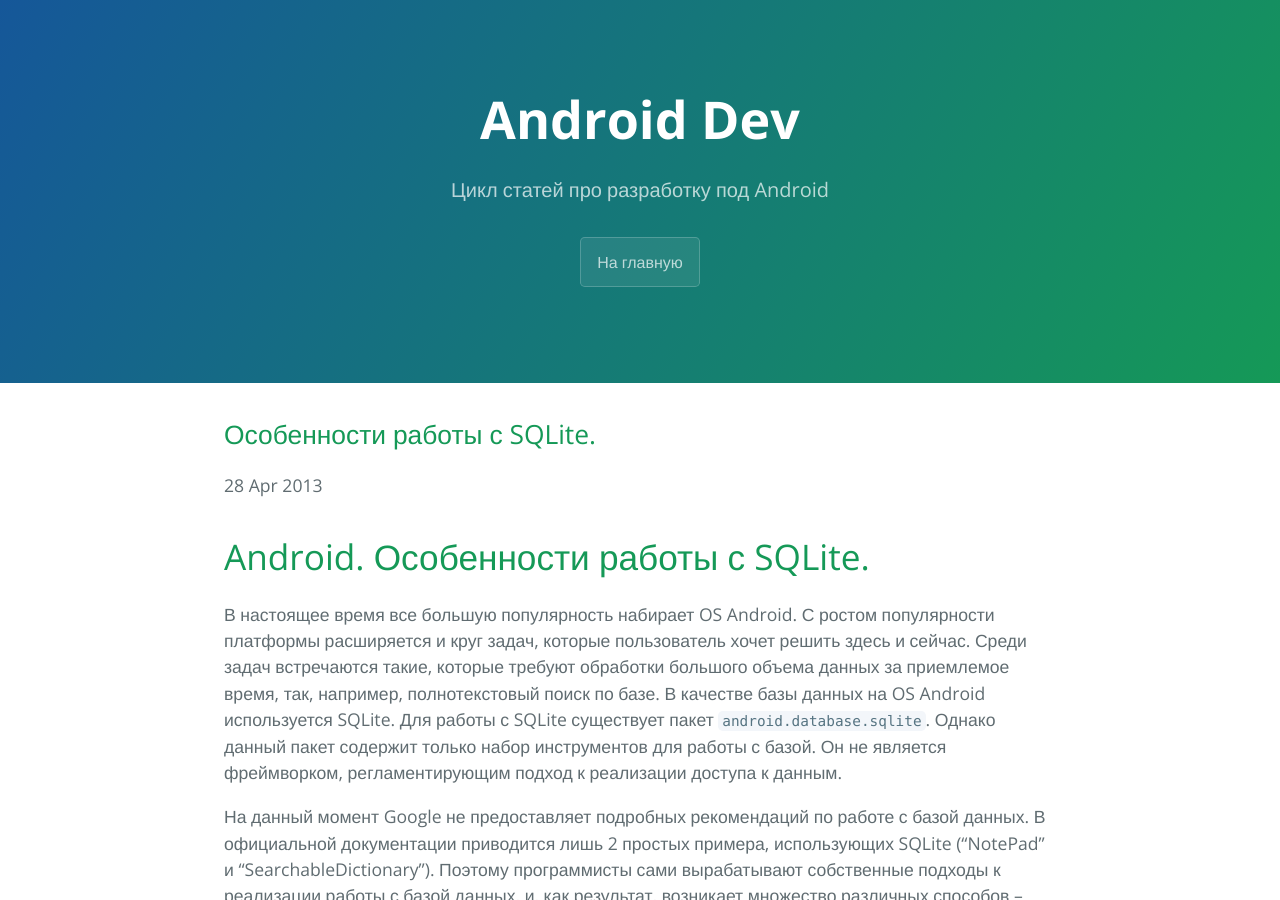
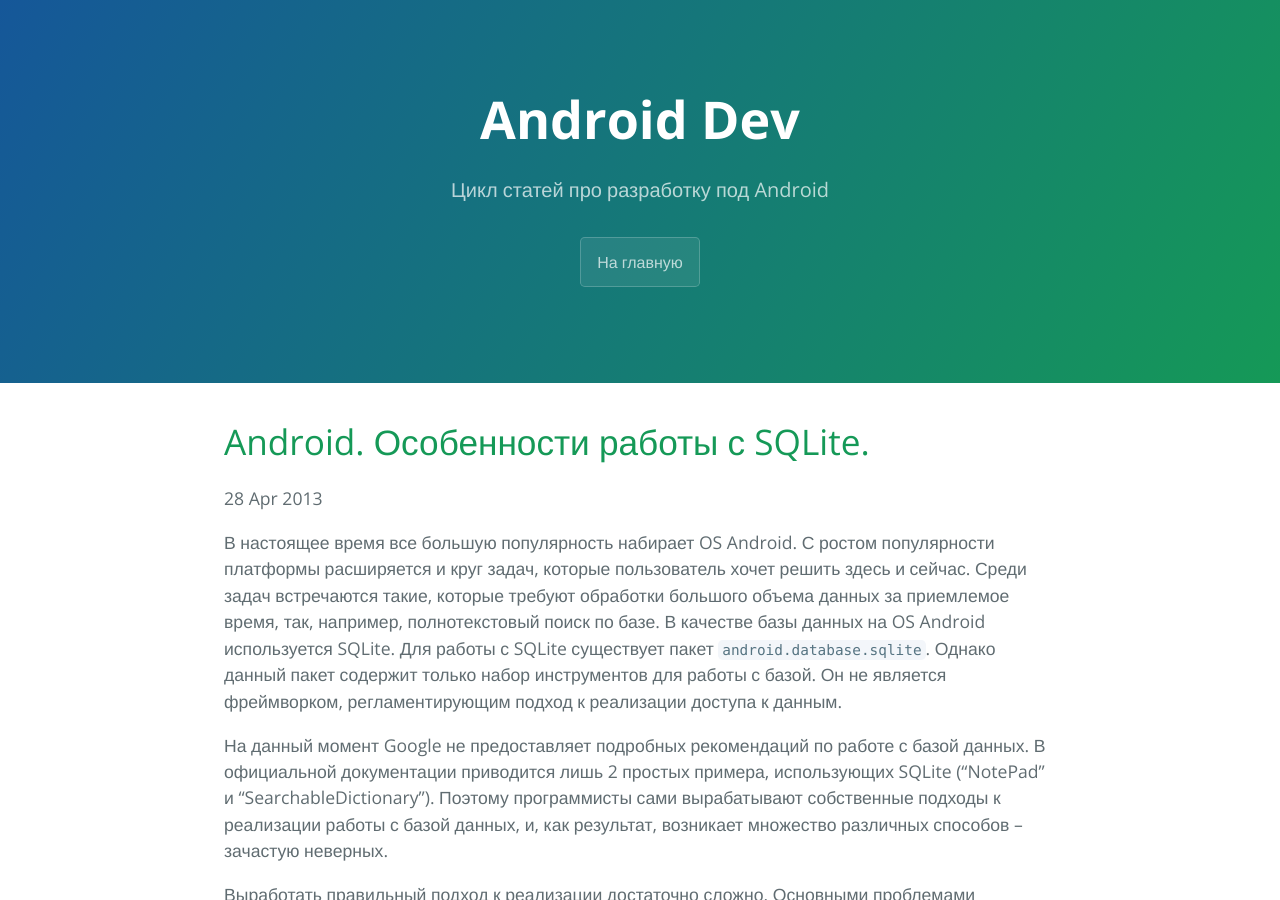
Before and after one commit to tepikin/tepikin.github.io, a Jekyll site: the page built from _posts/2013-04-28-sqlite.markdown, in a window 1280 px wide and 900 px high. Built offline with Jekyll 4.4.1, drawn with Linux system fonts in a browser that asks for light colours.

Commit message:
style changed

```diff
--- a/_layouts/post.html
+++ b/_layouts/post.html
@@ -1,7 +1,7 @@
 ---
 layout: default
 ---
-<h2>{{ page.title }}</h2>
+<h1>{{ page.title }}</h1>
 <p class="meta">{{ page.date | date_to_string }}</p>
 
 {{ content }}
--- a/_posts/2013-04-28-sqlite.markdown
+++ b/_posts/2013-04-28-sqlite.markdown
@@ -1,13 +1,10 @@
 ---
 layout: post
-title:  "Особенности работы с SQLite."
+title:  "Android. Особенности работы с SQLite."
 tagline:  "Особенности работы с SQLite."
 date:   2013-04-28 17:50:00
 categories: main
 ---
-
-
-# Android. Особенности работы с SQLite.
 
 В настоящее время все большую популярность набирает OS Android. С ростом популярности платформы расширяется и круг задач, которые пользователь хочет решить здесь и сейчас. Среди задач встречаются такие, которые требуют обработки большого объема данных за приемлемое время, так, например, полнотекстовый поиск по базе. В качестве базы данных на OS Android используется SQLite. Для работы с SQLite существует пакет `android.database.sqlite`. Однако данный пакет содержит только набор инструментов для работы с базой. Он не является фреймворком, регламентирующим подход к реализации доступа к данным.
 <!--more-->
--- a/index.html
+++ b/index.html
@@ -8,7 +8,8 @@
   <ul class="posts">
     {% for post in site.posts %}
       <li>
-	  <span>{{ post.date | date_to_string }}</span> &raquo; <a href="{{ site.baseurl }}{{ post.url }}">{{ post.title }}</a>
+	  <a href="{{ site.baseurl }}{{ post.url }}"><h1>{{ post.title }}</h1></a>
+	  <span>{{ post.date | date_to_string }}</span>
 	  {{ post.excerpt }}
 	  </li>
     {% endfor %}
```
